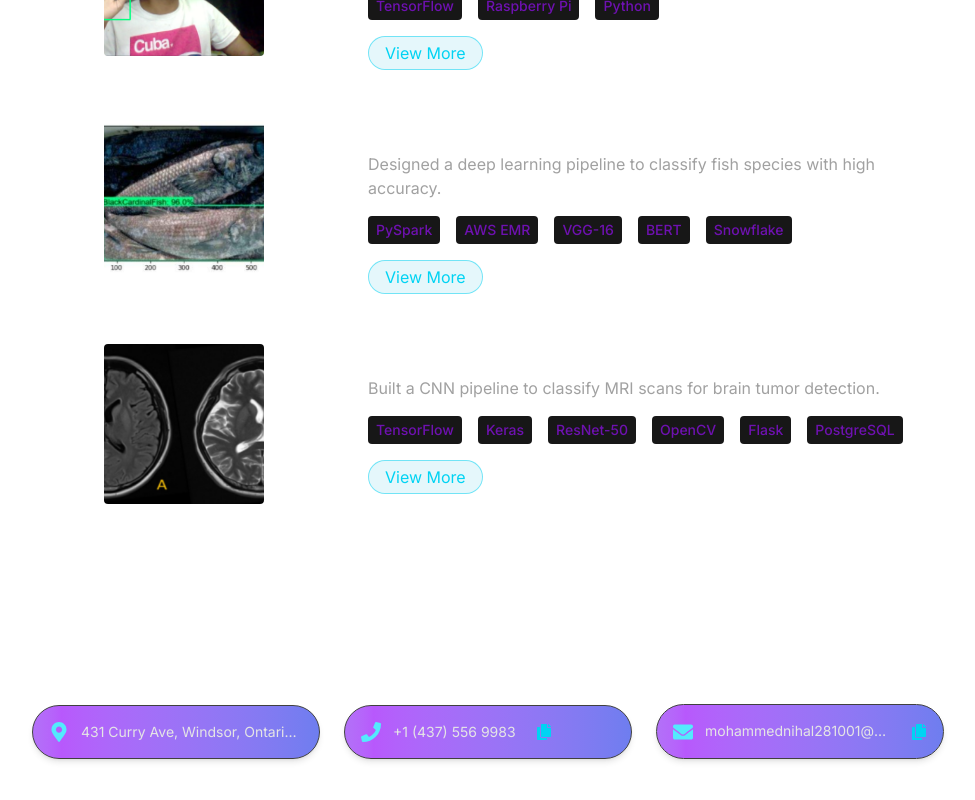
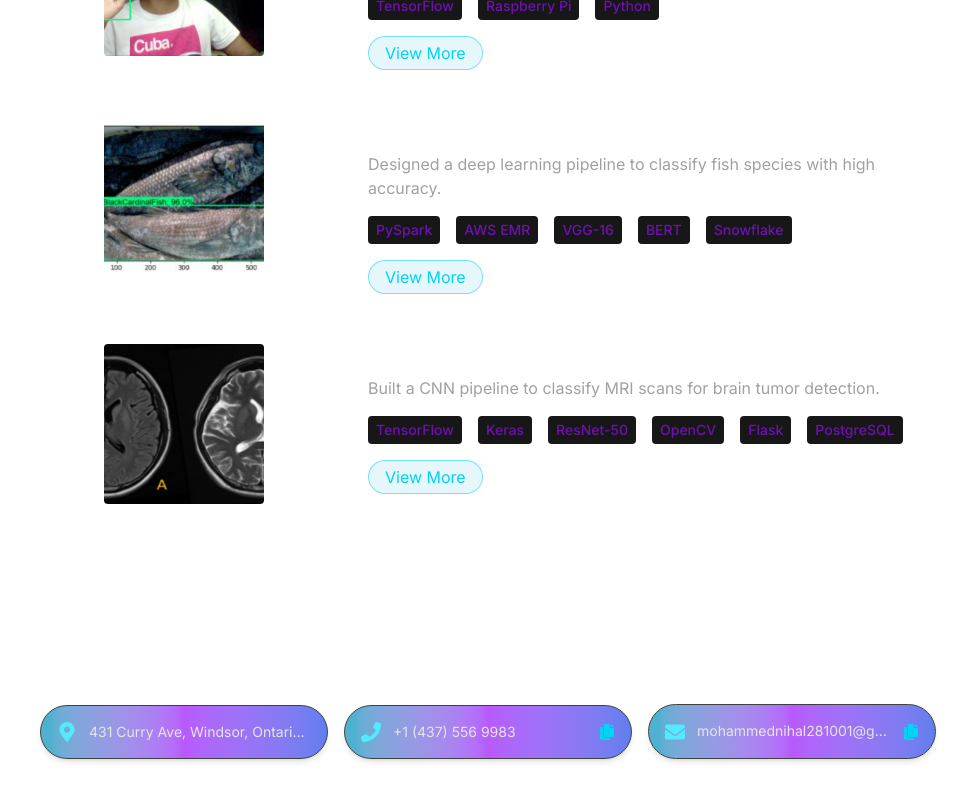
Before and after one commit to nihalkhan2810/react-portfolio, a React (Vite) app: page / in a window 1280 px wide. Shown: the part 3563-4363 px from the top of the page, without its empty margins (152-1127 px from the left). Built offline with nearby package versions, Linux system fonts and the light colour scheme.

Commit message:
Update project with real images and component enhancements

```diff
--- a/src/components/Contact.jsx
+++ b/src/components/Contact.jsx
@@ -3,7 +3,6 @@ import { motion } from "framer-motion";
 import { CONTACT } from "../constants";
 import { FaEnvelope, FaPhone, FaMapMarkerAlt, FaCopy, FaCheck } from "react-icons/fa";
 
-// Animation variants
 const contactVariants = {
   hidden: { opacity: 0, y: 50 },
   visible: {
@@ -33,35 +32,43 @@ const Contact = () => {
       >
         Get in Touch
       </motion.h2>
-      <div className="flex md:flex-wrap md:items-center md:justify-center md:gap-6 flex-row overflow-x-auto gap-4 snap-x snap-mandatory pb-4">
-        {/* Sleek Contact Info Cards */}
+      <div className="flex flex-col md:flex-row md:flex-wrap md:items-center md:justify-center gap-4 pb-4">
+        {/* Address Card */}
         <motion.div
           initial="hidden"
           whileInView="visible"
           viewport={{ once: true, amount: 0.3 }}
           variants={contactVariants}
-          className="w-full sm:w-72 bg-gradient-to-r from-cyan-600/70 via-purple-600/70 to-blue-700/70 rounded-full p-4 shadow-md border border-neutral-700 hover:border-cyan-300 transition-all duration-300 md:hover:scale-105 md:hover:shadow-xl animate-aurora shrink-0"
-          whileHover={{ scale: 1.05 }}
+          className="w-full md:w-72 bg-gradient-to-r from-cyan-600/70 via-purple-600/70 to-blue-700/70 rounded-lg md:rounded-full p-4 shadow-md border border-neutral-700 hover:border-cyan-300 transition-all duration-300 md:hover:scale-105"
         >
-          <div className="flex items-center gap-3">
+          <div className="flex items-center gap-3 justify-between min-w-0">
+            <div className="flex items-center gap-3 flex-1 min-w-0">
               <FaMapMarkerAlt className="text-cyan-300 text-xl flex-shrink-0" />
-            <p className="text-neutral-200 text-sm truncate">{CONTACT.address}</p>
+              <p className="text-neutral-200 text-sm truncate flex-1">
+                {CONTACT.address}
+              </p>
+            </div>
           </div>
         </motion.div>
+
+        {/* Phone Card */}
         <motion.div
           initial="hidden"
           whileInView="visible"
           viewport={{ once: true, amount: 0.3 }}
           variants={contactVariants}
-          className="w-full sm:w-72 bg-gradient-to-r from-cyan-600/70 via-purple-600/70 to-blue-700/70 rounded-full p-4 shadow-md border border-neutral-700 hover:border-cyan-300 transition-all duration-300 md:hover:scale-105 md:hover:shadow-xl animate-aurora shrink-0"
-          whileHover={{ scale: 1.05 }}
+          className="w-full md:w-72 bg-gradient-to-r from-cyan-600/70 via-purple-600/70 to-blue-700/70 rounded-lg md:rounded-full p-4 shadow-md border border-neutral-700 hover:border-cyan-300 transition-all duration-300 md:hover:scale-105"
         >
-          <div className="flex items-center gap-3">
+          <div className="flex items-center gap-3 justify-between min-w-0">
+            <div className="flex items-center gap-3 flex-1 min-w-0">
               <FaPhone className="text-cyan-300 text-xl flex-shrink-0" />
-            <p className="text-neutral-200 text-sm truncate">{CONTACT.phoneNo}</p>
+              <p className="text-neutral-200 text-sm truncate flex-1">
+                {CONTACT.phoneNo}
+              </p>
+            </div>
             <motion.button
               onClick={() => handleCopy(CONTACT.phoneNo, "phone")}
-              className="ml-2 text-cyan-400 hover:text-cyan-200 flex-shrink-0"
+              className="text-cyan-400 hover:text-cyan-200 flex-shrink-0"
               whileHover={{ scale: 1.1 }}
               whileTap={{ scale: 0.9 }}
             >
@@ -69,25 +76,28 @@ const Contact = () => {
             </motion.button>
           </div>
         </motion.div>
+
+        {/* Email Card */}
         <motion.div
           initial="hidden"
           whileInView="visible"
           viewport={{ once: true, amount: 0.3 }}
           variants={contactVariants}
-          className="w-full sm:w-72 bg-gradient-to-r from-cyan-600/70 via-purple-600/70 to-blue-700/70 rounded-full p-4 shadow-md border border-neutral-700 hover:border-cyan-300 transition-all duration-300 md:hover:scale-105 md:hover:shadow-xl animate-aurora shrink-0"
-          whileHover={{ scale: 1.05 }}
+          className="w-full md:w-72 bg-gradient-to-r from-cyan-600/70 via-purple-600/70 to-blue-700/70 rounded-lg md:rounded-full p-4 shadow-md border border-neutral-700 hover:border-cyan-300 transition-all duration-300 md:hover:scale-105"
         >
-          <div className="flex items-center gap-3">
+          <div className="flex items-center gap-3 justify-between min-w-0">
+            <div className="flex items-center gap-3 flex-1 min-w-0">
               <FaEnvelope className="text-cyan-300 text-xl flex-shrink-0" />
               <a
                 href={`mailto:${CONTACT.email}`}
-              className="text-neutral-200 text-sm truncate border-b border-transparent hover:border-cyan-300"
+                className="text-neutral-200 text-sm border-b border-transparent hover:border-cyan-300 truncate flex-1"
               >
                 {CONTACT.email}
               </a>
+            </div>
             <motion.button
               onClick={() => handleCopy(CONTACT.email, "email")}
-              className="ml-2 text-cyan-400 hover:text-cyan-200 flex-shrink-0"
+              className="text-cyan-400 hover:text-cyan-200 flex-shrink-0"
               whileHover={{ scale: 1.1 }}
               whileTap={{ scale: 0.9 }}
             >
```
Lines whose indentation alone changed are shown as unchanged.
